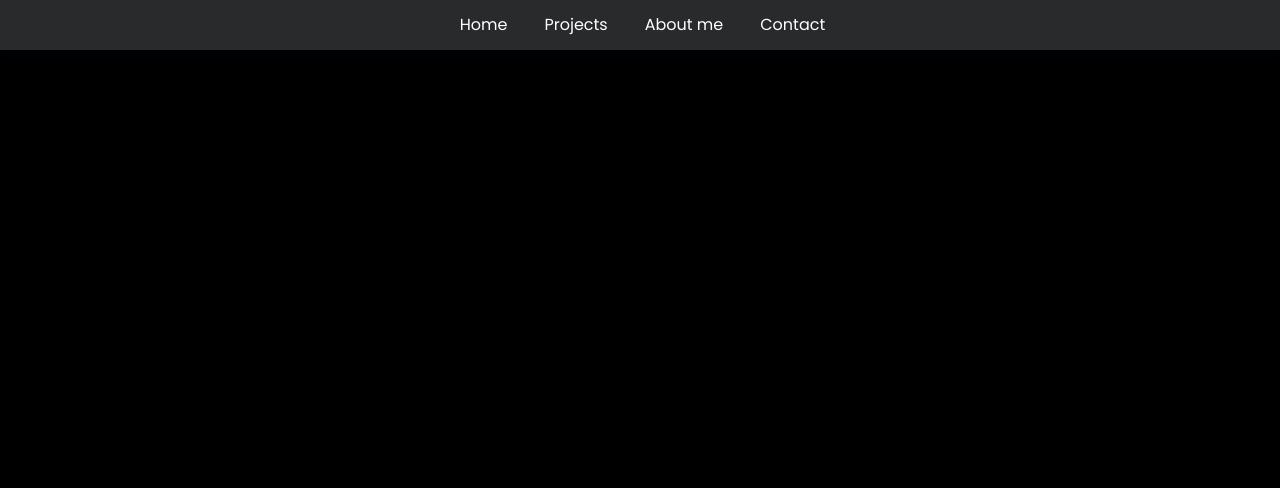
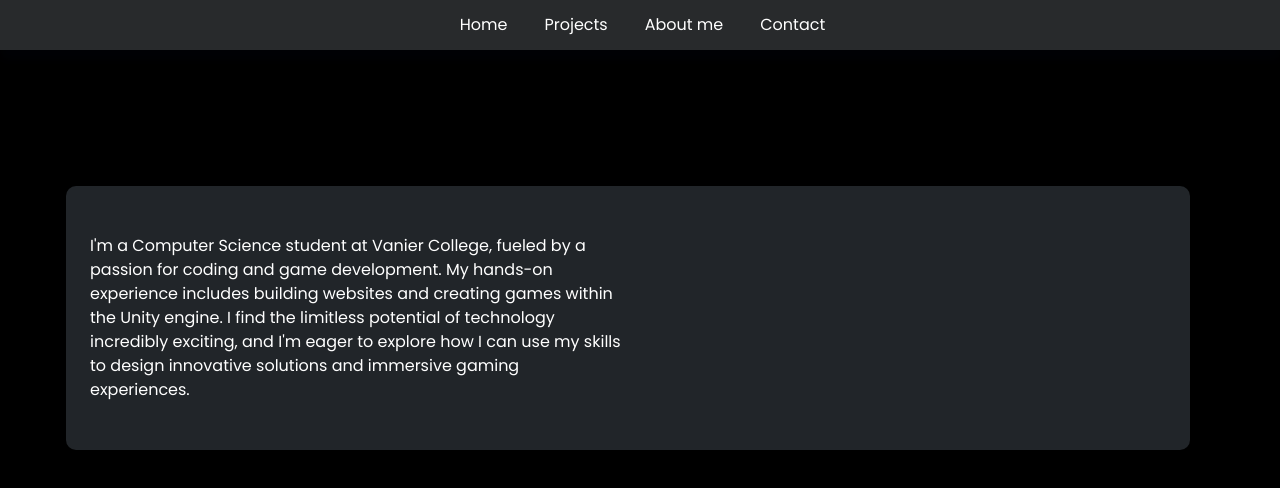
Before and after one commit to JamesVictorAlvarez/Personal-Blog, a React (Create React App) app: page /about in a window 1280 px wide. Shown: the top 488 px of the page. Built offline with nearby package versions, Linux system fonts and the light colour scheme.

Commit message:
Started about me

```diff
--- a/src/App.js
+++ b/src/App.js
@@ -4,7 +4,7 @@ import './App.css';
 import Navbar from './components/Navbar';
 import Home from './components/Home';
 import Projects from './components/Projects';
-import Github from './components/Github';
+import About from './components/About';
 import { BrowserRouter as Router, Route, Routes } from 'react-router-dom';
 
 function App() {
@@ -15,7 +15,7 @@ function App() {
         <Routes>
           <Route path="/" element={<Home />} />
           <Route path="/projects" element={<Projects />} />
-          <Route path="/github" element={<Github />} />
+          <Route path="/about" element={<About />} />
         </Routes>
       </div>
     </Router>
--- /dev/null
+++ b/src/components/About.js
@@ -0,0 +1,28 @@
+import React from 'react';
+import './about.css';
+
+function About() {
+  return (
+    <div class="container">
+        <div class="row align-items-start mt-5">
+            <div class="row pe-0 bg-dark abc mt-5">
+                <div class="col-md-6">
+                    <div class="row">
+                        <div class="col-md-12 text my-5 ">
+                            I'm a Computer Science student at Vanier College, fueled by a passion for coding and game development.
+                            My hands-on experience includes building websites and creating games within the Unity engine.
+                            I find the limitless potential of technology incredibly exciting, and I'm eager to explore
+                            how I can use my skills to design innovative solutions and immersive gaming experiences.
+                        </div>
+                    </div>
+                </div>
+                <div class="col-md-6">
+
+                </div>
+            </div>
+        </div>
+    </div>
+  );
+}
+
+export default About;
--- a/src/components/Navbar.js
+++ b/src/components/Navbar.js
@@ -6,7 +6,7 @@ function Navbar() {
     <nav>
       <a href="/">Home</a>
       <a href="/Projects">Projects</a>
-      <a href="#">About me</a>
+      <a href="/About">About me</a>
       <a href="#">Contact</a>
     </nav>
   );
--- /dev/null
+++ b/src/components/about.css
@@ -0,0 +1,8 @@
+.abc {
+    border-radius: 10px;
+    box-shadow: 2px 5px 10px rgba(0, 0, 0, 0.5);
+}
+
+.text {
+    text-align: left;
+}
```
